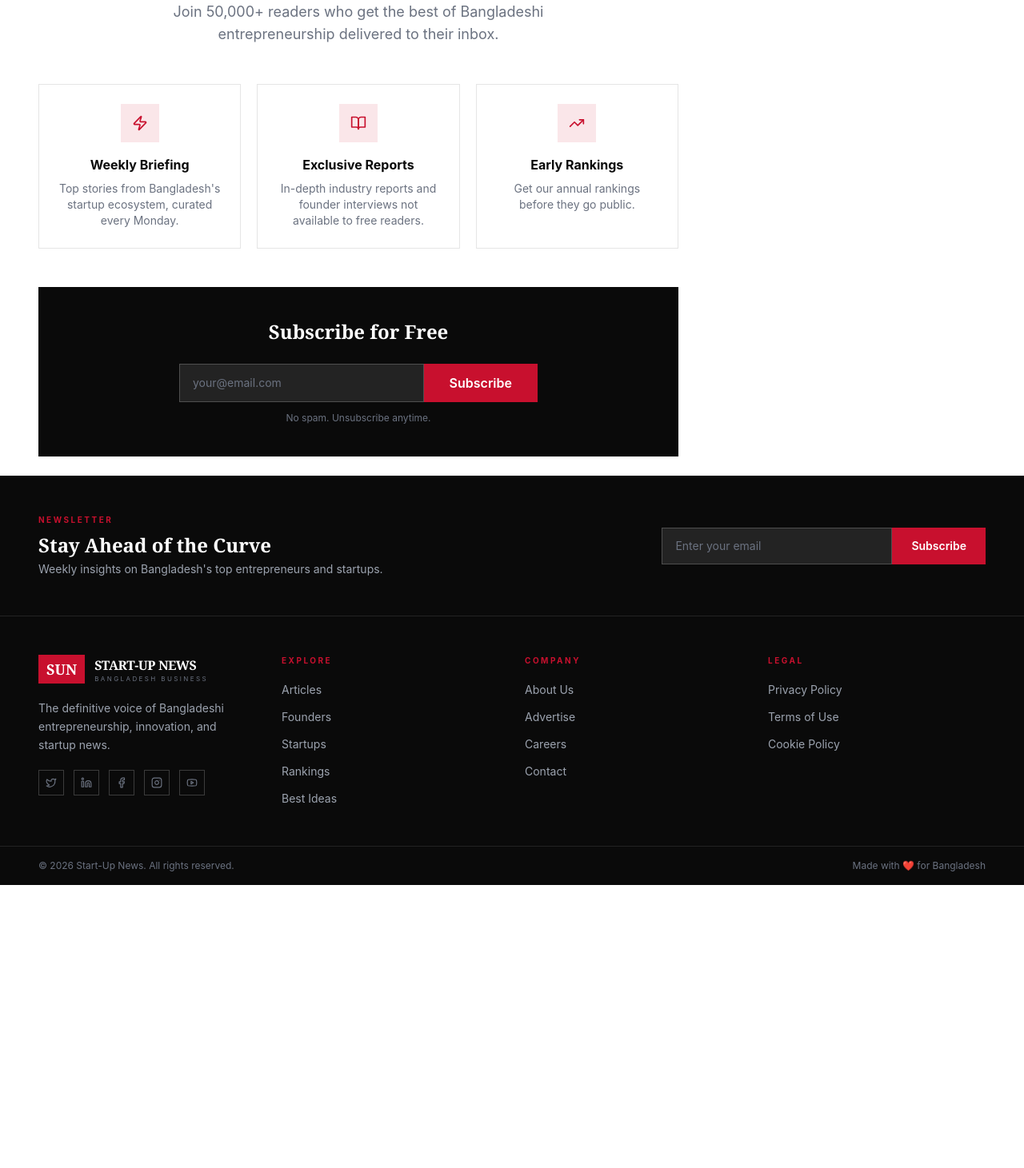
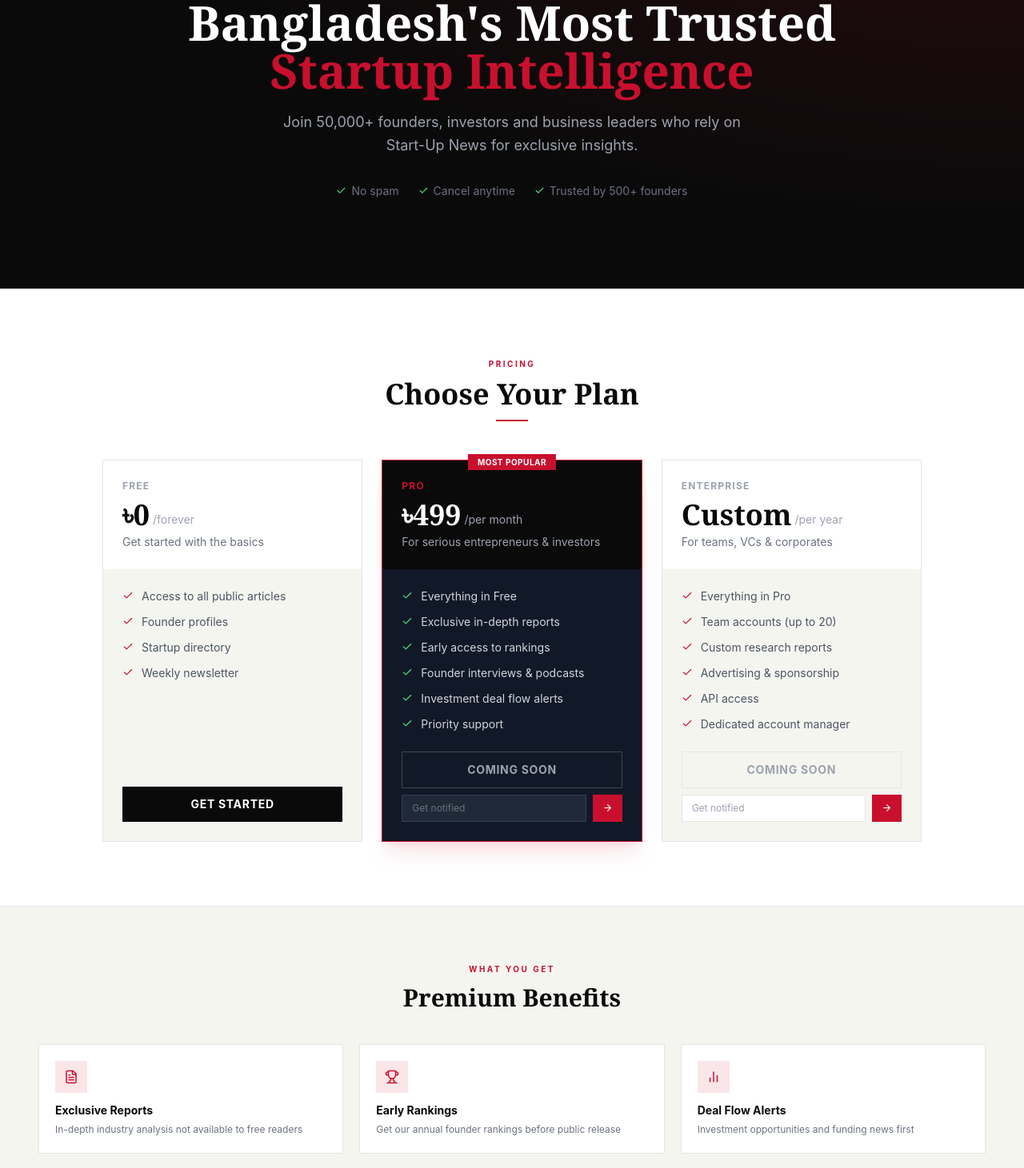
Before and after one commit to asifmollik12/startup, a Next.js app: page /subscribe in a window 1280 px wide. Shown: the part 260-1721 px from the top of the page at 80% size. Before the commit the page ends 1367 px from the top, so only its background shows below. Built offline with nearby package versions, Linux system fonts and the light colour scheme; no server answers; the database is empty.

Commit message:
Auto-save: update project files

```diff
--- a/app/subscribe/page.tsx
+++ b/app/subscribe/page.tsx
@@ -1,41 +1,204 @@
-import { Zap, BookOpen, TrendingUp } from "lucide-react";
+"use client";
+import { useState } from "react";
+import Link from "next/link";
+import { ArrowRight, Check, Lock, Zap, BarChart2, Users, FileText, Trophy, Star } from "lucide-react";
+
+const plans = [
+  {
+    name: "Free",
+    price: "৳0",
+    period: "forever",
+    desc: "Get started with the basics",
+    features: [
+      "Access to all public articles",
+      "Founder profiles",
+      "Startup directory",
+      "Weekly newsletter",
+    ],
+    cta: "Get Started",
+    href: "/signup",
+    highlight: false,
+  },
+  {
+    name: "Pro",
+    price: "৳499",
+    period: "per month",
+    desc: "For serious entrepreneurs & investors",
+    badge: "Most Popular",
+    features: [
+      "Everything in Free",
+      "Exclusive in-depth reports",
+      "Early access to rankings",
+      "Founder interviews & podcasts",
+      "Investment deal flow alerts",
+      "Priority support",
+    ],
+    cta: "Coming Soon",
+    href: "#",
+    highlight: true,
+    comingSoon: true,
+  },
+  {
+    name: "Enterprise",
+    price: "Custom",
+    period: "per year",
+    desc: "For teams, VCs & corporates",
+    features: [
+      "Everything in Pro",
+      "Team accounts (up to 20)",
+      "Custom research reports",
+      "Advertising & sponsorship",
+      "API access",
+      "Dedicated account manager",
+    ],
+    cta: "Contact Us",
+    href: "mailto:admin@startupnews.bd",
+    highlight: false,
+    comingSoon: true,
+  },
+];
 
 const perks = [
-  { icon: Zap, title: "Weekly Briefing", desc: "Top stories from Bangladesh's startup ecosystem, curated every Monday." },
-  { icon: BookOpen, title: "Exclusive Reports", desc: "In-depth industry reports and founder interviews not available to free readers." },
-  { icon: TrendingUp, title: "Early Rankings", desc: "Get our annual rankings before they go public." },
+  { icon: FileText, label: "Exclusive Reports", desc: "In-depth industry analysis not available to free readers" },
+  { icon: Trophy, label: "Early Rankings", desc: "Get our annual founder rankings before public release" },
+  { icon: BarChart2, label: "Deal Flow Alerts", desc: "Investment opportunities and funding news first" },
+  { icon: Users, label: "Founder Network", desc: "Connect with Bangladesh's top entrepreneurs" },
+  { icon: Zap, label: "Weekly Briefing", desc: "Curated startup ecosystem news every Monday" },
+  { icon: Star, label: "Premium Content", desc: "Podcasts, interviews and behind-the-scenes stories" },
 ];
 
 export default function SubscribePage() {
+  const [email, setEmail] = useState("");
+  const [submitted, setSubmitted] = useState(false);
+
+  const handleNotify = (e: React.FormEvent) => {
+    e.preventDefault();
+    setSubmitted(true);
+  };
+
   return (
-    <div className="section-pad">
-      <div className="container-wide max-w-4xl">
+    <div className="min-h-screen bg-white">
+
+      {/* Hero */}
+      <div className="bg-brand-dark text-white py-20 lg:py-28 relative overflow-hidden">
+        <div className="absolute inset-0 bg-[radial-gradient(ellipse_at_top_right,_rgba(200,16,46,0.15)_0%,_transparent_60%)] pointer-events-none" />
+        <div className="container-wide text-center relative">
+          <div className="inline-flex items-center gap-2 bg-brand-red/20 border border-brand-red/30 px-4 py-1.5 mb-6">
+            <Lock size={11} className="text-brand-red" />
+            <span className="text-[10px] font-bold uppercase tracking-[0.2em] text-brand-red">Premium Membership</span>
+          </div>
+          <h1 className="font-serif text-4xl lg:text-6xl font-bold mb-5 leading-tight">
+            Bangladesh&apos;s Most Trusted<br />
+            <span className="text-brand-red">Startup Intelligence</span>
+          </h1>
+          <p className="text-gray-400 text-lg max-w-xl mx-auto mb-8 leading-relaxed">
+            Join 50,000+ founders, investors and business leaders who rely on Start-Up News for exclusive insights.
+          </p>
+          <div className="flex items-center justify-center gap-6 text-sm text-gray-500">
+            {["No spam", "Cancel anytime", "Trusted by 500+ founders"].map((t, i) => (
+              <span key={i} className="flex items-center gap-1.5"><Check size={13} className="text-green-400" />{t}</span>
+            ))}
+          </div>
+        </div>
+      </div>
+
+      {/* Pricing */}
+      <div className="container-wide py-16 lg:py-20">
         <div className="text-center mb-12">
-          <span className="section-label">Newsletter</span>
-          <h1 className="font-serif text-4xl lg:text-5xl font-bold text-brand-dark mt-2 mb-4">
-            Stay Ahead of Bangladesh&apos;s<br />Business Pulse
-          </h1>
-          <p className="text-gray-500 text-lg max-w-xl mx-auto">Join 50,000+ readers who get the best of Bangladeshi entrepreneurship delivered to their inbox.</p>
+          <span className="section-label">Pricing</span>
+          <h2 className="font-serif text-3xl lg:text-4xl font-bold text-brand-dark mt-2">Choose Your Plan</h2>
+          <div className="w-10 h-0.5 bg-brand-red mx-auto mt-3" />
         </div>
-        <div className="grid grid-cols-1 md:grid-cols-3 gap-5 mb-12">
-          {perks.map(({ icon: Icon, title, desc }) => (
-            <div key={title} className="bg-white border border-brand-border p-6 text-center">
-              <div className="w-12 h-12 bg-brand-red/10 flex items-center justify-center mx-auto mb-4">
-                <Icon size={20} className="text-brand-red" />
+
+        <div className="grid grid-cols-1 md:grid-cols-3 gap-6 max-w-5xl mx-auto">
+          {plans.map((plan) => (
+            <div key={plan.name} className={`relative border flex flex-col ${plan.highlight ? "border-brand-red shadow-xl shadow-brand-red/10" : "border-brand-border"}`}>
+              {plan.badge && (
+                <div className="absolute -top-3 left-1/2 -translate-x-1/2">
+                  <span className="bg-brand-red text-white text-[10px] font-bold uppercase tracking-wider px-3 py-1">{plan.badge}</span>
+                </div>
+              )}
+              <div className={`p-6 ${plan.highlight ? "bg-brand-dark text-white" : "bg-white"}`}>
+                <p className={`text-xs font-bold uppercase tracking-widest mb-2 ${plan.highlight ? "text-brand-red" : "text-gray-400"}`}>{plan.name}</p>
+                <div className="flex items-end gap-1 mb-1">
+                  <span className={`font-serif text-4xl font-bold ${plan.highlight ? "text-white" : "text-brand-dark"}`}>{plan.price}</span>
+                  <span className={`text-sm mb-1 ${plan.highlight ? "text-gray-400" : "text-gray-400"}`}>/{plan.period}</span>
+                </div>
+                <p className={`text-sm ${plan.highlight ? "text-gray-400" : "text-gray-500"}`}>{plan.desc}</p>
               </div>
-              <h3 className="font-bold text-brand-dark mb-2">{title}</h3>
-              <p className="text-gray-500 text-sm">{desc}</p>
+              <div className={`p-6 flex-1 flex flex-col ${plan.highlight ? "bg-gray-900" : "bg-brand-gray"}`}>
+                <ul className="space-y-3 flex-1 mb-6">
+                  {plan.features.map((f) => (
+                    <li key={f} className="flex items-start gap-2.5 text-sm">
+                      <Check size={14} className={`flex-shrink-0 mt-0.5 ${plan.highlight ? "text-green-400" : "text-brand-red"}`} />
+                      <span className={plan.highlight ? "text-gray-300" : "text-gray-600"}>{f}</span>
+                    </li>
+                  ))}
+                </ul>
+                {plan.comingSoon ? (
+                  <div className="space-y-2">
+                    <div className={`w-full text-center py-3 text-sm font-bold uppercase tracking-wider border ${plan.highlight ? "border-white/20 text-gray-400" : "border-brand-border text-gray-400"}`}>
+                      Coming Soon
+                    </div>
+                    {!submitted ? (
+                      <form onSubmit={handleNotify} className="flex gap-2">
+                        <input type="email" required value={email} onChange={e => setEmail(e.target.value)}
+                          placeholder="Get notified"
+                          className={`flex-1 text-xs px-3 py-2 border focus:outline-none focus:border-brand-red ${plan.highlight ? "bg-gray-800 border-gray-700 text-gray-200 placeholder-gray-500" : "bg-white border-brand-border text-gray-700"}`} />
+                        <button type="submit" className="bg-brand-red text-white px-3 py-2 text-xs font-bold hover:bg-red-700 transition-colors">
+                          <ArrowRight size={13} />
+                        </button>
+                      </form>
+                    ) : (
+                      <p className="text-xs text-green-500 text-center py-1">✓ We&apos;ll notify you!</p>
+                    )}
+                  </div>
+                ) : (
+                  <Link href={plan.href}
+                    className={`w-full text-center py-3 text-sm font-bold uppercase tracking-wider transition-colors ${plan.highlight ? "bg-brand-red text-white hover:bg-red-700" : "bg-brand-dark text-white hover:bg-gray-800"}`}>
+                    {plan.cta}
+                  </Link>
+                )}
+              </div>
             </div>
           ))}
         </div>
-        <div className="bg-brand-dark text-white p-10 text-center">
-          <h2 className="font-serif text-2xl font-bold mb-6">Subscribe for Free</h2>
-          <form className="flex flex-col sm:flex-row gap-0 max-w-md mx-auto">
+      </div>
+
+      {/* Premium perks */}
+      <div className="bg-brand-gray border-t border-brand-border py-16">
+        <div className="container-wide">
+          <div className="text-center mb-10">
+            <span className="section-label">What You Get</span>
+            <h2 className="font-serif text-3xl font-bold text-brand-dark mt-2">Premium Benefits</h2>
+          </div>
+          <div className="grid grid-cols-2 md:grid-cols-3 gap-5">
+            {perks.map(({ icon: Icon, label, desc }) => (
+              <div key={label} className="bg-white border border-brand-border p-5 hover:border-brand-red transition-colors group">
+                <div className="w-10 h-10 bg-brand-red/10 flex items-center justify-center mb-3 group-hover:bg-brand-red transition-colors">
+                  <Icon size={18} className="text-brand-red group-hover:text-white transition-colors" />
+                </div>
+                <h3 className="font-bold text-sm text-brand-dark mb-1">{label}</h3>
+                <p className="text-xs text-gray-500 leading-relaxed">{desc}</p>
+              </div>
+            ))}
+          </div>
+        </div>
+      </div>
+
+      {/* Newsletter CTA */}
+      <div className="bg-brand-dark py-16">
+        <div className="container-wide text-center max-w-xl mx-auto">
+          <h2 className="font-serif text-3xl font-bold text-white mb-3">Start with our free newsletter</h2>
+          <p className="text-gray-400 text-sm mb-6">Weekly startup news, founder stories and ecosystem updates — free forever.</p>
+          <form className="flex gap-2 max-w-sm mx-auto">
             <input type="email" placeholder="your@email.com"
               className="flex-1 bg-white/10 border border-white/20 text-white placeholder-gray-500 px-4 py-3 text-sm focus:outline-none focus:border-brand-red transition-colors" />
-            <button type="submit" className="bg-brand-red text-white px-8 py-3 font-semibold hover:bg-red-700 transition-colors">Subscribe</button>
+            <button type="submit" className="bg-brand-red text-white px-6 py-3 text-sm font-bold uppercase tracking-wider hover:bg-red-700 transition-colors whitespace-nowrap">
+              Subscribe
+            </button>
           </form>
-          <p className="text-gray-500 text-xs mt-3">No spam. Unsubscribe anytime.</p>
+          <p className="text-gray-600 text-xs mt-3">No spam. Unsubscribe anytime.</p>
         </div>
       </div>
     </div>
```
